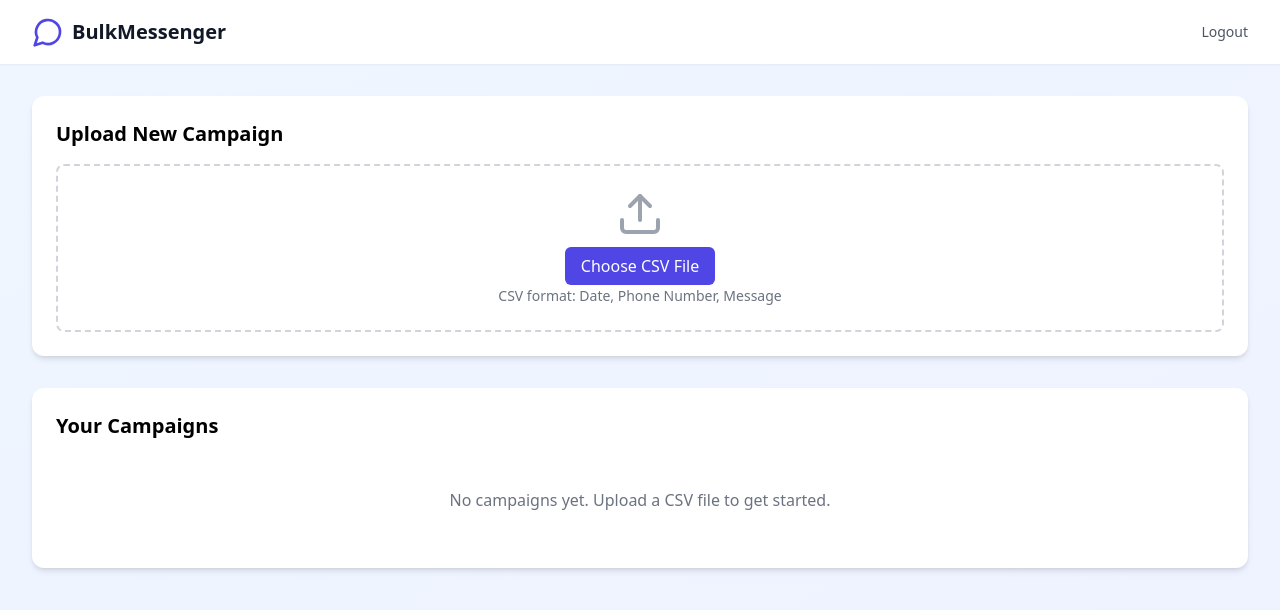
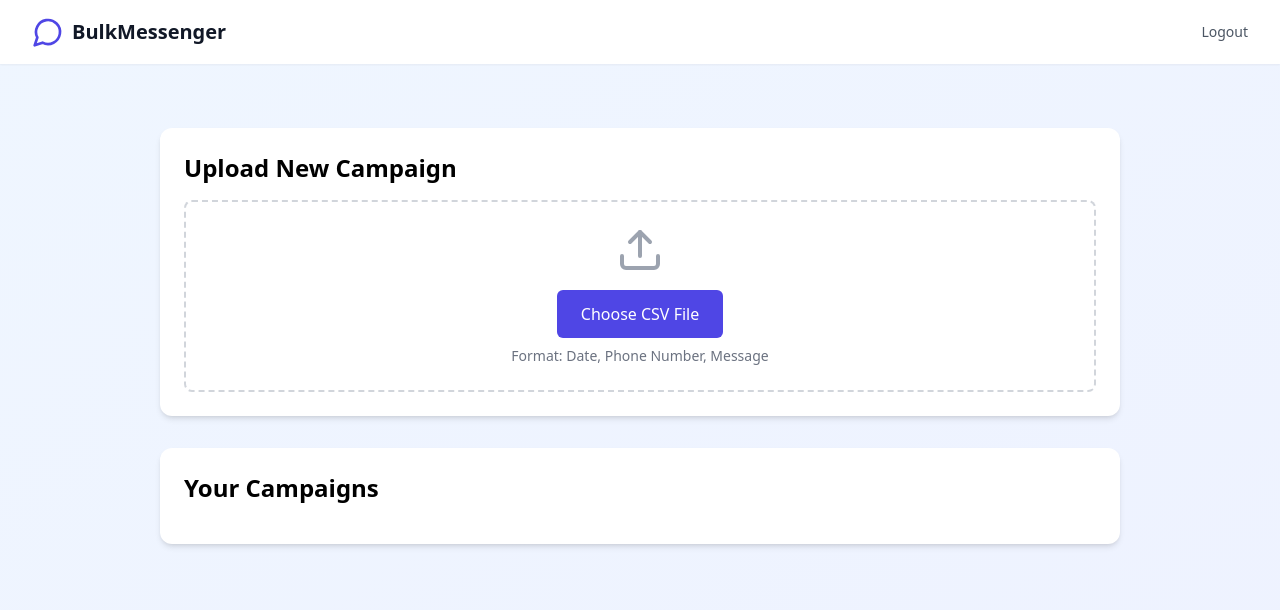
Before and after one commit to divyansh1010x/whatsapp_messenger, a React (Vite) app in the folder frontend/: page / in a window 1280 px wide. Both pictures are taken after typing "name@example.com", "Sample123" into the empty fields and a click on the button "Sign in". Shown: the top 610 px of the page. Built offline with nearby package versions, Linux system fonts and the light colour scheme.

Commit message:
changes in dashboard

```diff
--- a/frontend/package.json
+++ b/frontend/package.json
@@ -10,6 +10,7 @@
     "preview": "vite preview"
   },
   "dependencies": {
+    "framer-motion": "^12.6.3",
     "lucide-react": "^0.344.0",
     "react": "^18.3.1",
     "react-dom": "^18.3.1"
--- a/frontend/src/components/Dashboard.tsx
+++ b/frontend/src/components/Dashboard.tsx
@@ -1,6 +1,6 @@
 import { useState, useEffect } from 'react';
-import { Upload } from 'lucide-react';
-import CampaignList from './CampaignList';
+import { Upload, FileText, CheckCircle, Clock, Send } from 'lucide-react';
+import { motion } from 'framer-motion';
 import { Campaign } from '../types';
 
 function Dashboard() {
@@ -9,21 +9,18 @@ function Dashboard() {
     return saved ? JSON.parse(saved) : [];
   });
 
-  const [csvContent, setCsvContent] = useState<string>(() => {
-    return localStorage.getItem('csvFile') || ''; // Load stored CSV content if available
+  const [csvFiles, setCsvFiles] = useState<Record<string, string>>(() => {
+    const saved = localStorage.getItem('csvFiles');
+    return saved ? JSON.parse(saved) : {};
   });
 
-  // Save campaigns to localStorage whenever they change
   useEffect(() => {
     localStorage.setItem('campaigns', JSON.stringify(campaigns));
   }, [campaigns]);
 
-  // Save CSV content to localStorage when it changes
   useEffect(() => {
-    if (csvContent) {
-      localStorage.setItem('csvFile', csvContent);
-    }
-  }, [csvContent]);
+    localStorage.setItem('csvFiles', JSON.stringify(csvFiles));
+  }, [csvFiles]);
 
   const handleFileUpload = (event: React.ChangeEvent<HTMLInputElement>) => {
     const file = event.target.files?.[0];
@@ -32,11 +29,12 @@ function Dashboard() {
       reader.onload = (e) => {
         const text = e.target?.result as string;
 
-        // Save CSV file content to localStorage
-        setCsvContent(text);
-        localStorage.setItem('csvFile', text);
+        setCsvFiles(prev => {
+          const updatedFiles = { ...prev, [file.name]: text };
+          localStorage.setItem('csvFiles', JSON.stringify(updatedFiles));
+          return updatedFiles;
+        });
 
-        // Parse CSV and create a campaign
         const rows = text
           .split('\n')
           .map(row => row.trim())
@@ -50,7 +48,7 @@ function Dashboard() {
             totalMessages: rows.length - 1,
             sentMessages: 0,
             status: 'pending',
-            scheduledDate: rows[1][0] || '', // Ensure the first column exists
+            scheduledDate: rows[1][0] || '',
             createdAt: new Date().toISOString(),
           };
           setCampaigns(prev => [...prev, newCampaign]);
@@ -77,44 +75,81 @@ function Dashboard() {
       );
     }, 100);
 
-    // Cleanup interval after completion
     setTimeout(() => clearInterval(interval), 10000);
   };
 
   return (
-    <div className="space-y-8">
-      <div className="bg-white rounded-xl shadow-md p-6">
-        <h2 className="text-xl font-semibold mb-4">Upload New Campaign</h2>
-        <div className="border-2 border-dashed border-gray-300 rounded-lg p-6">
-          <div className="text-center">
-            <Upload className="mx-auto h-12 w-12 text-gray-400" />
-            <div className="mt-4">
-              <label htmlFor="file-upload" className="cursor-pointer bg-indigo-600 text-white px-4 py-2 rounded-md hover:bg-indigo-700">
+    <div className="space-y-8 p-8 max-w-5xl mx-auto">
+      {/* File Upload Section */}
+      <motion.div
+        initial={{ opacity: 0, y: -20 }}
+        animate={{ opacity: 1, y: 0 }}
+        transition={{ duration: 0.4 }}
+        className="bg-white rounded-xl shadow-md p-6"
+      >
+        <h2 className="text-2xl font-semibold mb-4">Upload New Campaign</h2>
+        <div className="border-2 border-dashed border-gray-300 rounded-lg p-6 flex flex-col items-center">
+          <Upload className="h-12 w-12 text-gray-400 mb-4" />
+          <label htmlFor="file-upload" className="cursor-pointer bg-indigo-600 text-white px-6 py-3 rounded-md hover:bg-indigo-700 transition">
             Choose CSV File
           </label>
-              <input
-                id="file-upload"
-                type="file"
-                accept=".csv"
-                className="hidden"
-                onChange={handleFileUpload}
-              />
+          <input id="file-upload" type="file" accept=".csv" className="hidden" onChange={handleFileUpload} />
+          <p className="mt-2 text-sm text-gray-500">Format: <span className="font-medium">Date, Phone Number, Message</span></p>
         </div>
-            <p className="mt-2 text-sm text-gray-500">CSV format: Date, Phone Number, Message</p>
+      </motion.div>
+
+      {/* Campaigns Section */}
+      <motion.div
+        initial={{ opacity: 0, y: -20 }}
+        animate={{ opacity: 1, y: 0 }}
+        transition={{ duration: 0.4, delay: 0.2 }}
+        className="bg-white rounded-xl shadow-md p-6"
+      >
+        <h2 className="text-2xl font-semibold mb-4">Your Campaigns</h2>
+        <div className="grid grid-cols-1 md:grid-cols-2 gap-6">
+          {campaigns.map(campaign => (
+            <div key={campaign.id} className="p-4 border rounded-lg shadow-sm bg-gray-50">
+              <div className="flex justify-between items-center">
+                <h3 className="font-semibold text-gray-800">{campaign.name}</h3>
+                {campaign.status === 'pending' && <Clock className="text-gray-500" />}
+                {campaign.status === 'sending' && <Send className="text-blue-500 animate-bounce" />}
+                {campaign.status === 'completed' && <CheckCircle className="text-green-500" />}
               </div>
+              <p className="text-sm text-gray-600 mt-1">Total: {campaign.totalMessages} | Sent: {campaign.sentMessages}</p>
+              <button
+                onClick={() => simulateSendMessages(campaign.id)}
+                className={`mt-3 px-4 py-2 w-full text-white rounded-md transition ${
+                  campaign.status === 'completed' ? 'bg-gray-400' : 'bg-indigo-600 hover:bg-indigo-700'
+                }`}
+                disabled={campaign.status === 'completed'}
+              >
+                {campaign.status === 'completed' ? "Completed" : "Start Campaign"}
+              </button>
             </div>
+          ))}
         </div>
+      </motion.div>
 
-      <div className="bg-white rounded-xl shadow-md p-6">
-        <h2 className="text-xl font-semibold mb-4">Your Campaigns</h2>
-        <CampaignList campaigns={campaigns} onStart={simulateSendMessages} />
+      {/* Stored CSV Files Section */}
+      {Object.keys(csvFiles).length > 0 && (
+        <motion.div
+          initial={{ opacity: 0, y: -20 }}
+          animate={{ opacity: 1, y: 0 }}
+          transition={{ duration: 0.4, delay: 0.4 }}
+          className="bg-white rounded-xl shadow-md p-6"
+        >
+          <h2 className="text-2xl font-semibold mb-4">Stored CSV Files</h2>
+          <div className="space-y-4">
+            {Object.entries(csvFiles).map(([filename, content]) => (
+              <details key={filename} className="bg-gray-100 p-4 rounded-md shadow-sm">
+                <summary className="cursor-pointer font-medium flex items-center gap-2">
+                  <FileText className="text-gray-600" /> {filename}
+                </summary>
+                <pre className="bg-white p-4 rounded-md text-sm text-gray-700 overflow-auto mt-2 max-h-40">{content}</pre>
+              </details>
+            ))}
           </div>
-
-      {csvContent && (
-        <div className="bg-white rounded-xl shadow-md p-6">
-          <h2 className="text-xl font-semibold mb-4">Stored CSV Content</h2>
-          <pre className="bg-gray-100 p-4 rounded-md text-sm text-gray-700 overflow-auto max-h-40">{csvContent}</pre>
-        </div>
+        </motion.div>
       )}
     </div>
   );
```
Also changed, not shown: 1 other file (tests, documents, lock files or other folders). Lines whose indentation alone changed are shown as unchanged.
